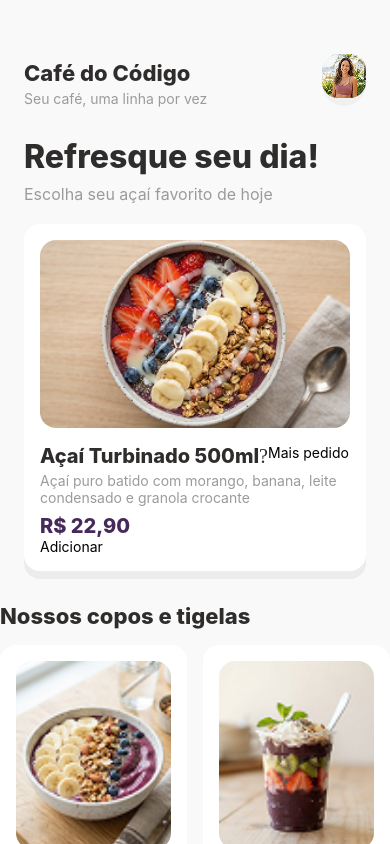
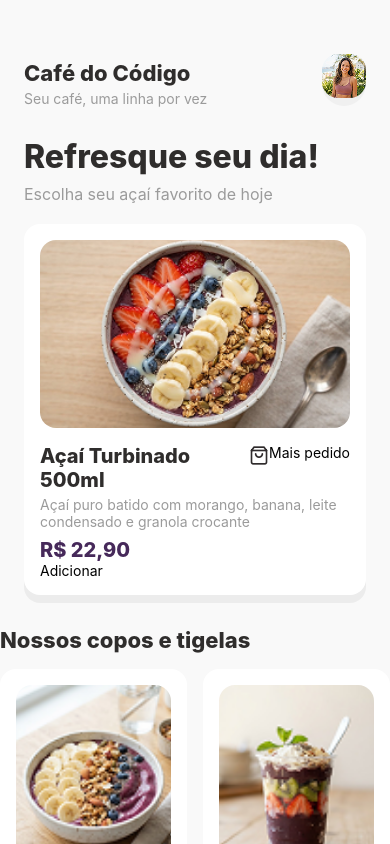
Before and after one commit to TermiteSuperOrganism/acai-prime, a React Native app: screen / in a window 390 px wide. Built offline with nearby package versions, Linux system fonts and the light colour scheme.

Commit message:
atualização

```diff
--- a/App.tsx
+++ b/App.tsx
@@ -1,10 +1,11 @@
 import { Ionicons } from '@expo/vector-icons';
+import Feather from '@expo/vector-icons/Feather';
+import AntDesign from '@expo/vector-icons/AntDesign';
 import { StatusBar } from 'expo-status-bar';
 import { useState } from 'react';
 import { Image, KeyboardAvoidingView, ScrollView, StyleSheet, Text, TextInput, TouchableOpacity, View } from 'react-native';
 import Header from './components/Header';
 import Footer from './components/Footer';
-import CoffeeCard from './components/DishCard';
 import CustomButton from './components/CustomButton';
 import DishCard from './components/DishCard';
 
@@ -42,7 +43,7 @@ export default function App() {
               style={styles.image} />
             <View style={styles.featuredFirstLine}>
               <Text style={styles.featuredTitle}>Açaí Turbinado 500ml</Text>
-              <View style={styles.frameMaisPedido}><Text style={styles.maisPedido}><Ionicons name="shopping-bag" size={20} color="#2f2b2c"></Ionicons>Mais pedido</Text></View>
+              <View style={styles.frameMaisPedido}><Text style={styles.maisPedido}><Feather name="shopping-bag" size={20} color="#2f2b2c"></Feather>Mais pedido</Text></View>
             </View>
             <Text style={styles.featuredDescription}>Açaí puro batido com morango, banana, leite condensado e granola crocante</Text>
             <Text style={styles.featuredPrice}>R$ 22,90</Text>
--- a/components/DishCard.tsx
+++ b/components/DishCard.tsx
@@ -18,7 +18,7 @@ export default function DishCard({ imageSrc,name, description, price }: DishCard
                 <Text style={styles.cardTitle}>{name}</Text>
                 <Text style={styles.cardDescription}>{description}</Text>
                 <Text style={styles.cardPrice}>R$ {price}</Text>
-                <Ionicons name='plus-circle' size={20} color="#2f2b2c"></Ionicons>
+                <AntDesign name='plus-circle' size={20} color="#2f2b2c"></AntDesign>
             </View>
 
     );
```
